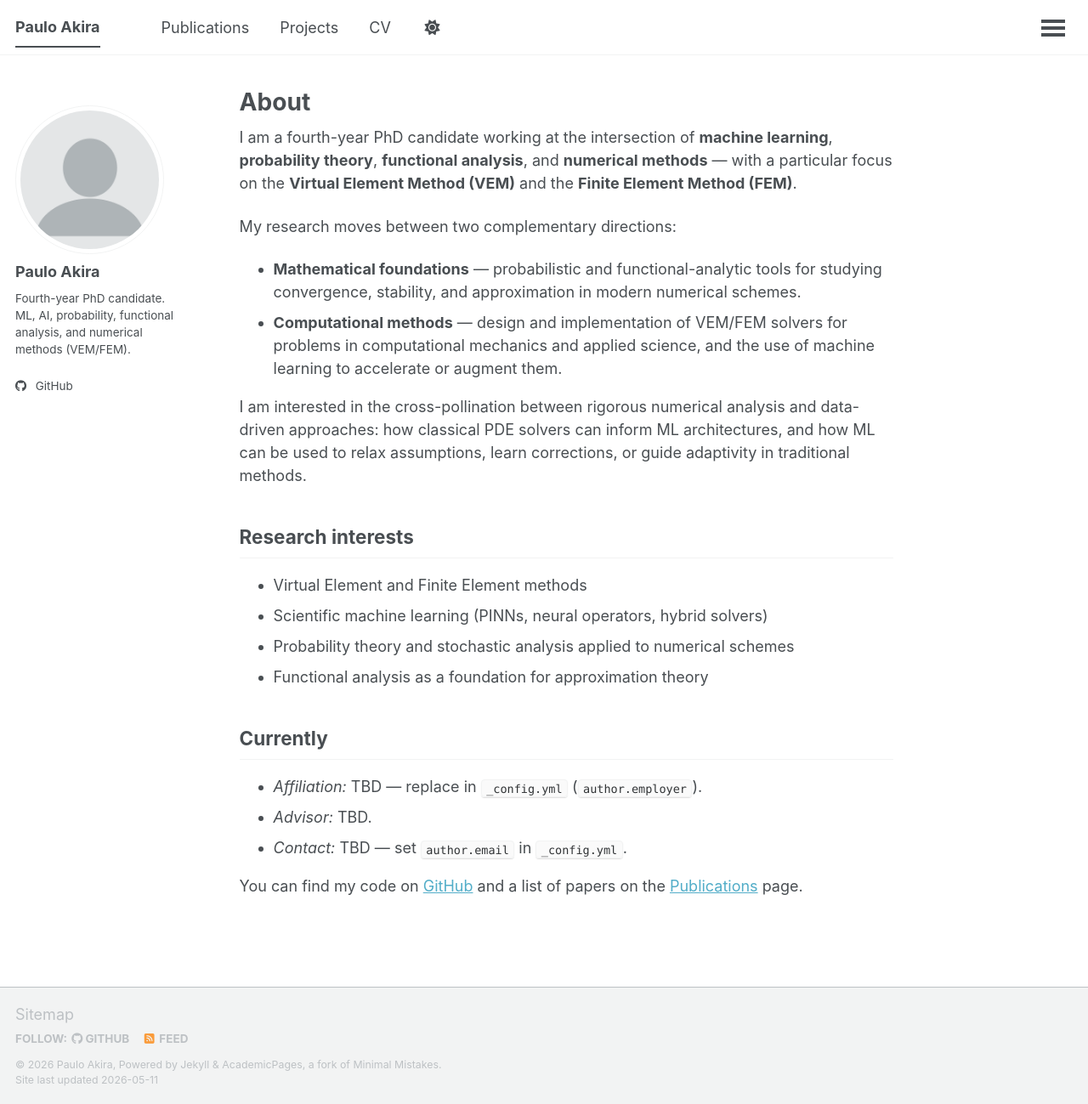
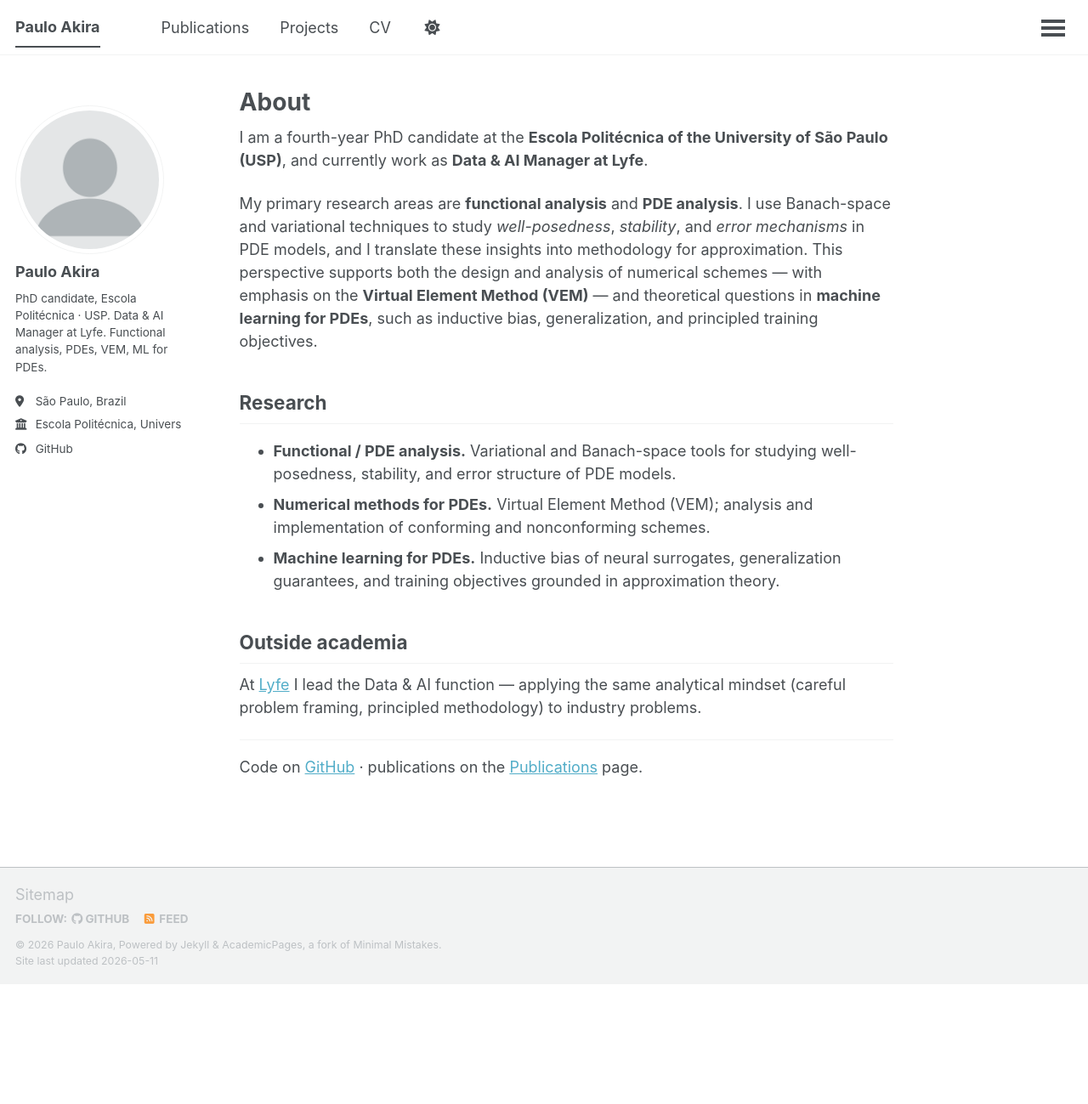
Before and after one commit to pauloakira/pauloakira.github.io, a Jekyll site: the page built from _pages/about.md, in a window 1280 px wide and 1299 px high. Shown: the whole window at 85% size. Built offline with Jekyll 4.4.1, drawn with Linux system fonts in a browser that asks for light colours; a script that is not in the unit is left out.

Commit message:
Populate About, CV, and config with Paulo's real bio
PhD at Escola Politécnica (USP), Data & AI Manager at Lyfe. Research
focus: functional/PDE analysis, Virtual Element Method, and ML for PDEs.

Co-Authored-By: Claude Opus 4.7 (1M context) <noreply@anthropic.com>

```diff
--- a/_config.yml
+++ b/_config.yml
@@ -12,7 +12,7 @@ site_theme               : "default" # The available themes options are "default
 title                    : "Paulo Akira"
 title_separator          : "|"
 name                     : &name "Paulo Akira"
-description              : &description "PhD candidate working on machine learning, probability theory, functional analysis, and numerical methods (VEM/FEM)."
+description              : &description "PhD candidate at Escola Politécnica, USP. Functional and PDE analysis, Virtual Element Method, and machine learning for PDEs."
 url                      : https://pauloakira.github.io
 baseurl                  : ""
 repository               : "pauloakira/pauloakira.github.io"
@@ -25,9 +25,9 @@ author:
   avatar           : "profile.png"
   name             : "Paulo Akira"
   pronouns         :
-  bio              : "Fourth-year PhD candidate. ML, AI, probability, functional analysis, and numerical methods (VEM/FEM)."
-  location         : # e.g. "São Paulo, Brazil"
-  employer         : # e.g. "Universidade de São Paulo"
+  bio              : "PhD candidate, Escola Politécnica · USP. Data & AI Manager at Lyfe. Functional analysis, PDEs, VEM, ML for PDEs."
+  location         : "São Paulo, Brazil"
+  employer         : "Escola Politécnica, Universidade de São Paulo"
   uri              :
   email            : # "you@example.org"
 
--- a/_pages/about.md
+++ b/_pages/about.md
@@ -7,36 +7,32 @@ redirect_from:
   - /about.html
 ---
 
-I am a fourth-year PhD candidate working at the intersection of **machine learning**,
-**probability theory**, **functional analysis**, and **numerical methods** — with a
-particular focus on the **Virtual Element Method (VEM)** and the **Finite Element
-Method (FEM)**.
+I am a fourth-year PhD candidate at the **Escola Politécnica of the University of
+São Paulo (USP)**, and currently work as **Data & AI Manager at Lyfe**.
 
-My research moves between two complementary directions:
+My primary research areas are **functional analysis** and **PDE analysis**. I use
+Banach-space and variational techniques to study _well-posedness_, _stability_, and
+_error mechanisms_ in PDE models, and I translate these insights into methodology
+for approximation. This perspective supports both the design and analysis of
+numerical schemes — with emphasis on the **Virtual Element Method (VEM)** — and
+theoretical questions in **machine learning for PDEs**, such as inductive bias,
+generalization, and principled training objectives.
 
-- **Mathematical foundations** — probabilistic and functional-analytic tools for
-  studying convergence, stability, and approximation in modern numerical schemes.
-- **Computational methods** — design and implementation of VEM/FEM solvers for
-  problems in computational mechanics and applied science, and the use of machine
-  learning to accelerate or augment them.
+## Research
 
-I am interested in the cross-pollination between rigorous numerical analysis and
-data-driven approaches: how classical PDE solvers can inform ML architectures, and
-how ML can be used to relax assumptions, learn corrections, or guide adaptivity in
-traditional methods.
+- **Functional / PDE analysis.** Variational and Banach-space tools for studying
+  well-posedness, stability, and error structure of PDE models.
+- **Numerical methods for PDEs.** Virtual Element Method (VEM); analysis and
+  implementation of conforming and nonconforming schemes.
+- **Machine learning for PDEs.** Inductive bias of neural surrogates, generalization
+  guarantees, and training objectives grounded in approximation theory.
 
-## Research interests
+## Outside academia
 
-- Virtual Element and Finite Element methods
-- Scientific machine learning (PINNs, neural operators, hybrid solvers)
-- Probability theory and stochastic analysis applied to numerical schemes
-- Functional analysis as a foundation for approximation theory
+At [Lyfe](#) I lead the Data & AI function — applying the same analytical mindset
+(careful problem framing, principled methodology) to industry problems.
 
-## Currently
+---
 
-- _Affiliation:_ TBD — replace in `_config.yml` (`author.employer`).
-- _Advisor:_ TBD.
-- _Contact:_ TBD — set `author.email` in `_config.yml`.
-
-You can find my code on [GitHub](https://github.com/pauloakira) and a list of papers
-on the [Publications](/publications/) page.
+Code on [GitHub](https://github.com/pauloakira) · publications on the
+[Publications](/publications/) page.
```
Also changed, not shown: _pages/cv.md (+10 -10 lines).
